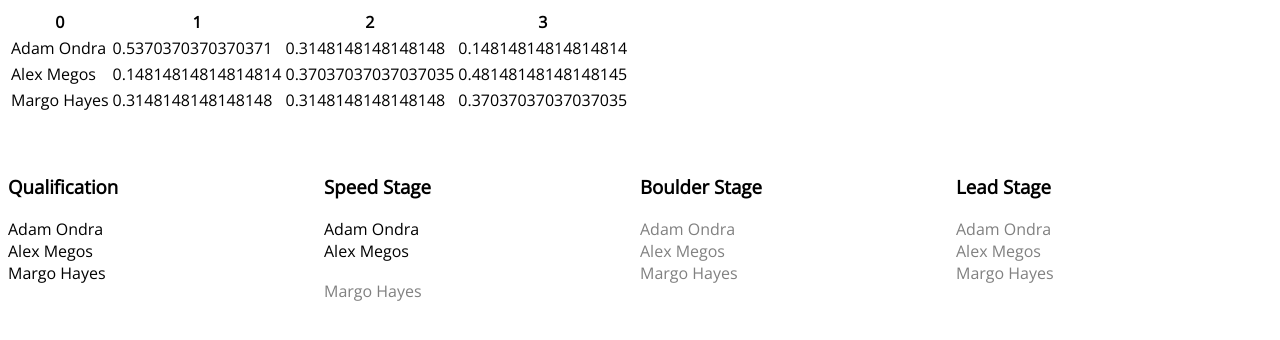
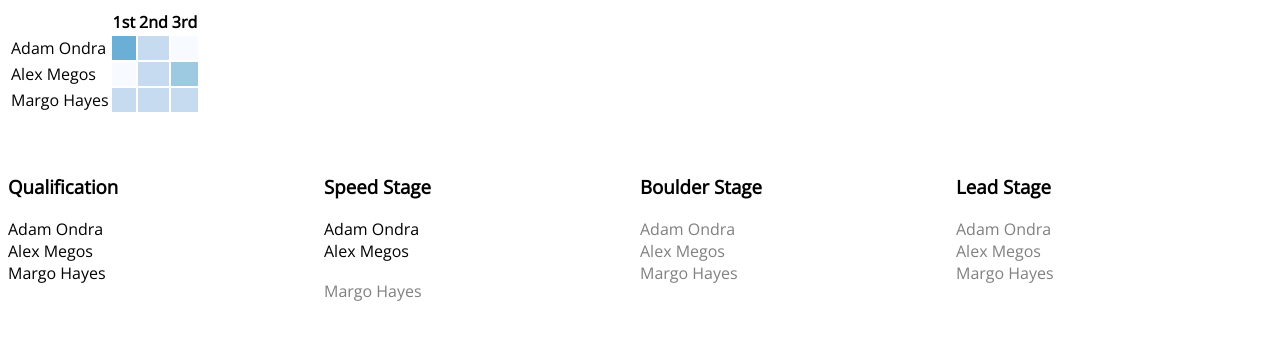
Before and after one commit to harrybiddle/compdex.rocks, a React (Create React App) app: page / in a window 1280 px wide. Shown: the top 340 px of the page. Built offline with nearby package versions, Linux system fonts and the light colour scheme.

Commit message:
Add heatmap, upgrade dependencies (#11)
* Fix column header names

* Add heatmap

* Upgrades

```diff
--- a/src/components/app/App.js
+++ b/src/components/app/App.js
@@ -95,6 +95,7 @@ function constructLists(state) {
 }
 export function predictionsProps(state) {
   function* headers(length) {
+    yield "";
     yield "1st";
     yield "2nd";
     yield "3rd";
@@ -106,7 +107,7 @@ export function predictionsProps(state) {
   }
   const athletes = Object.keys(state.athletes);
   return {
-    columns: ["athlete"].concat(Array.from(headers(athletes.length))),
+    columns: Array.from(headers(athletes.length)),
     rows: Object.entries(
       probabilities(
         new Set(athletes),
--- a/src/components/predictions/Predictions.js
+++ b/src/components/predictions/Predictions.js
@@ -1,4 +1,23 @@
 import React from "react";
+
+export const colorBuckets = [
+  "#ffffff", // #0: -inf -> 0.09
+  "#f7fbff", // #1:  0.1 -> 0.19
+  "#deebf7", // #2:  0.2 -> 0.29
+  "#c6dbef", // #3:  0.3 -> 0.39
+  "#9ecae1", // #4:  0.4 -> 0.49
+  "#6baed6", // #5:  0.5 -> 0.59
+  "#4292c6", // #6:  0.6 -> 0.69
+  "#2171b5", // #7:  0.7 -> 0.79
+  "#08519c", // #8:  0.8 -> 0.89
+  "#08306b" //  #9:  0.9 -> inf
+];
+export function getColor(probability) {
+  const clamp = (num, min, max) => (num <= min ? min : num >= max ? max : num);
+  const i = Math.floor(probability * colorBuckets.length);
+  const j = clamp(i, 0, colorBuckets.length - 1);
+  return colorBuckets[j];
+}
 
 class Predictions extends React.Component {
   render() {
@@ -7,16 +26,21 @@ class Predictions extends React.Component {
         <table>
           <thead>
             <tr>
-              {Object.keys(this.props.columns).map((name, index) => (
-                <th key={index}>{name}</th>
+              {this.props.columns.map((name, i) => (
+                <th key={"header" + i}>{name}</th>
               ))}
             </tr>
           </thead>
           <tbody>
-            {this.props.rows.map((row, index) => (
-              <tr key={index}>
-                {row.map((column, index_) => (
-                  <td key={index_}>{column}</td>
+            {this.props.rows.map((row, i) => (
+              <tr key={"row-" + i}>
+                {row.map((value, j) => (
+                  <td
+                    key={"value-" + j}
+                    style={j === 0 ? {} : { backgroundColor: getColor(value) }}
+                  >
+                    {j === 0 ? value : ""}
+                  </td>
                 ))}
               </tr>
             ))}
```
Also changed, not shown: 2 other files (tests, documents, lock files or other folders).
